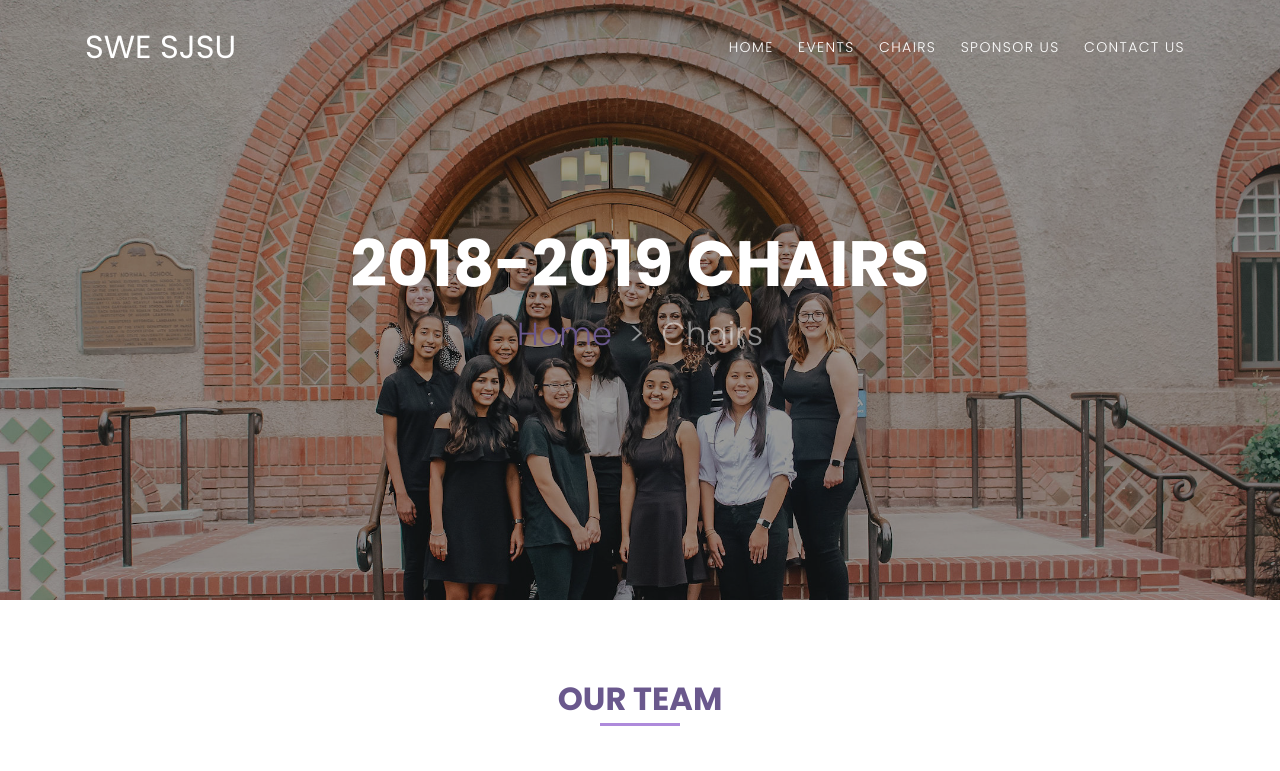
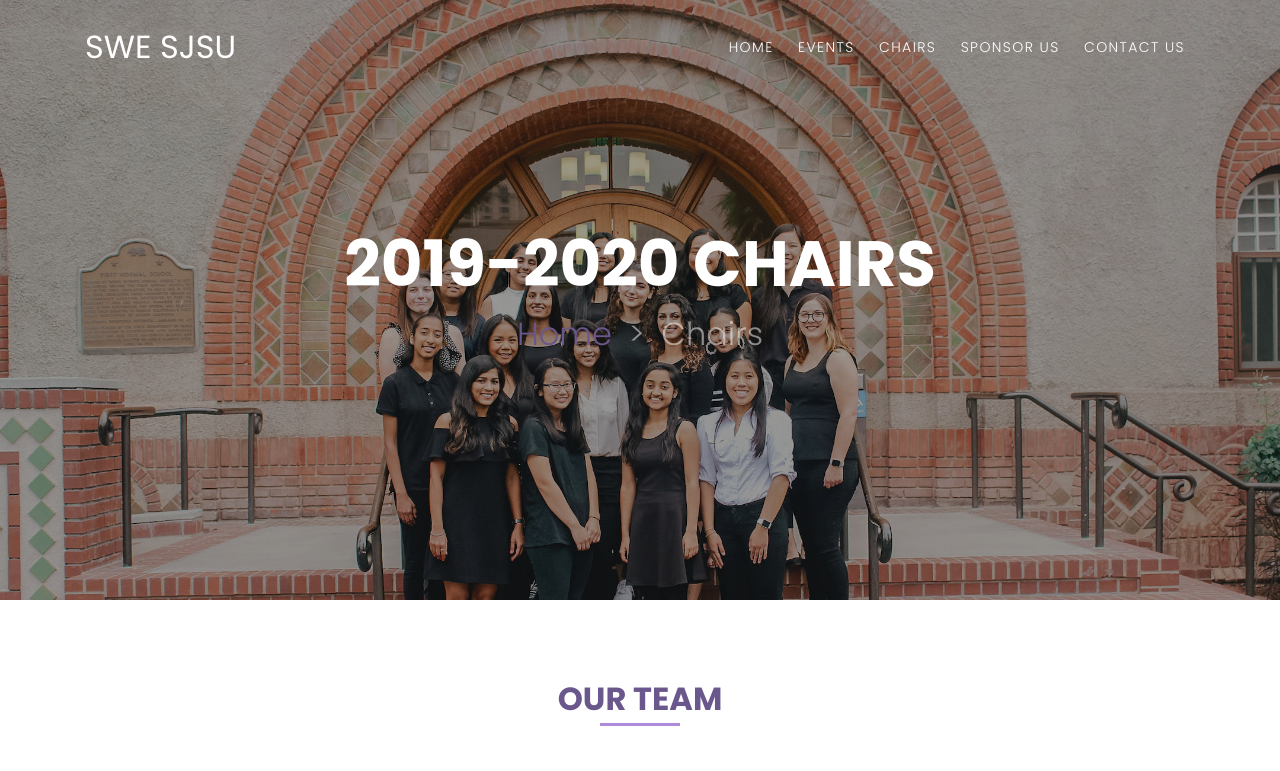
Before and after one commit to sluong910/FYFA2022_Swe, a plain HTML site: page chairs.html in a window 1280 px wide. Shown: the top 771 px of the page. Drawn offline with Linux system fonts and the light colour scheme; grey boxes are pictures that could not be loaded; files whose address does not match are found by name; a web font is replaced by a local one.

Commit message:
school year changed

```diff
--- a/chairs.html
+++ b/chairs.html
@@ -63,7 +63,7 @@
         <div class="row align-items-center justify-content-center text-center">
 
           <div class="col-md-8" data-aos="fade-up" data-aos-delay="400">
-            <h1 class="text-white font-weight-light text-uppercase font-weight-bold">2018-2019 Chairs</h1>
+            <h1 class="text-white font-weight-light text-uppercase font-weight-bold">2019-2020 Chairs</h1>
             <p class="breadcrumb-custom"><a href="index.html">Home</a> <span class="mx-2">&gt;</span> <span>Chairs</span></p>
           </div>
         </div>
```
